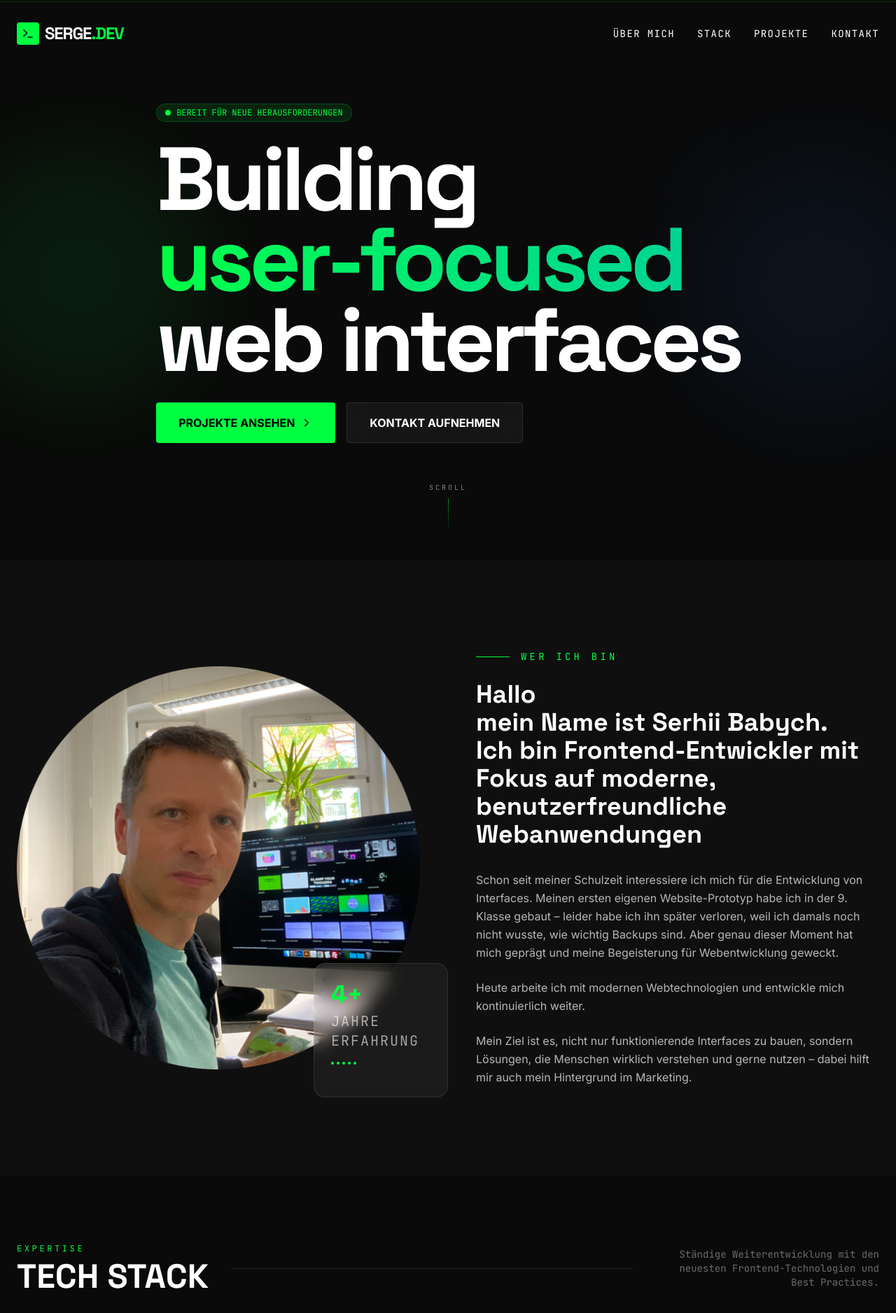
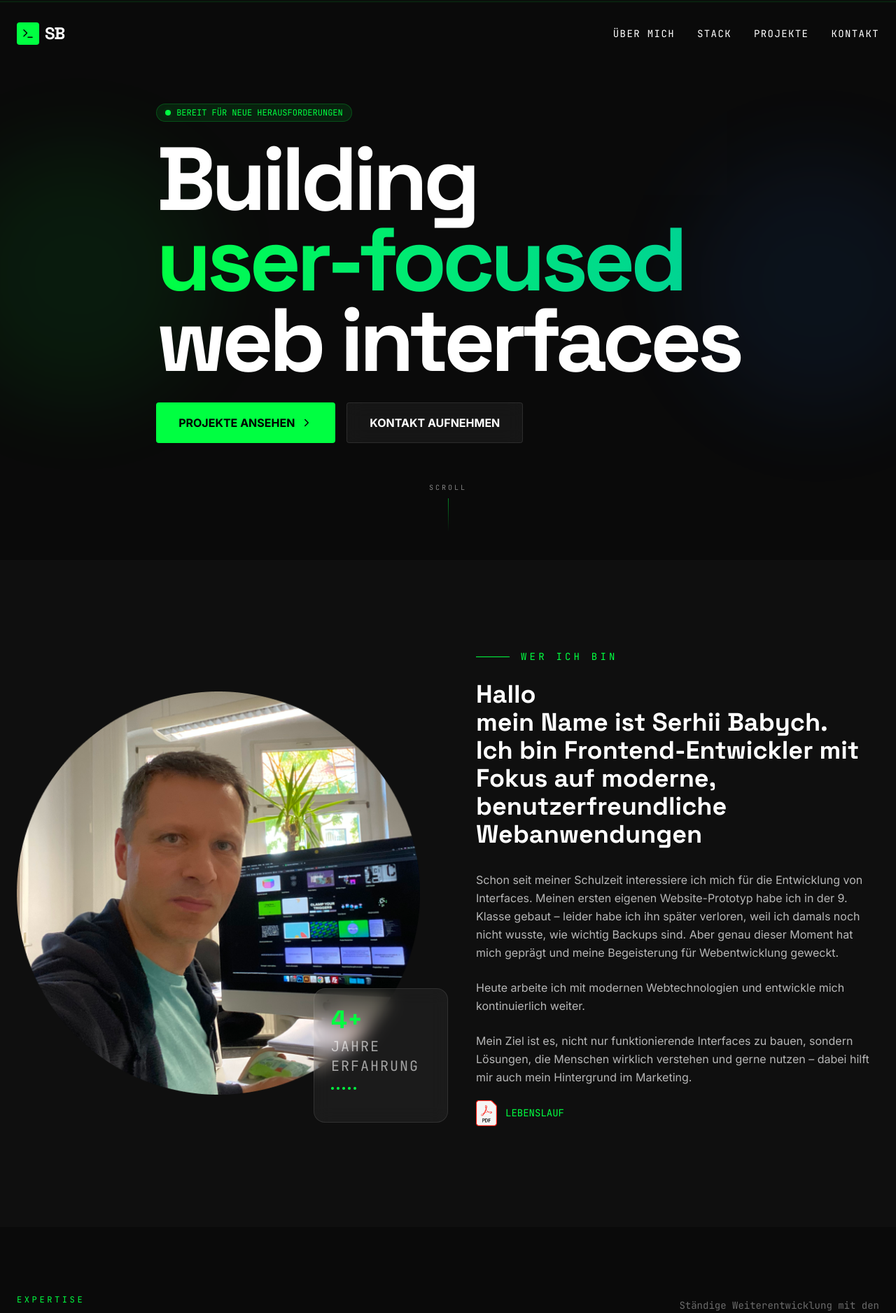
Before and after one commit to SerhiiBab/serge-dev, a React (Vite) app: page / in a window 1280 px wide. Shown: the top 1876 px of the page at 70% size. Built offline with nearby package versions, Linux system fonts and the light colour scheme.

Commit message:
Habe Header geändert

```diff
--- a/src/App.tsx
+++ b/src/App.tsx
@@ -52,7 +52,7 @@ const Nav = () => {
           <div className="w-8 h-8 bg-accent rounded-sm flex items-center justify-center text-black">
             <Terminal size={18} />
           </div>
-          <span>SERGE<span className="text-accent">.DEV</span></span>
+          <span>SB</span>
         </motion.div>
 
         <div className="hidden md:flex items-center gap-8">
@@ -192,6 +192,15 @@ const About = () => {
                 Mein Ziel ist es, nicht nur funktionierende Interfaces zu bauen, sondern Lösungen,
                 die Menschen wirklich verstehen und gerne nutzen – dabei hilft mir auch mein Hintergrund im Marketing.
               </p>
+            </div>
+            <div className="cv-link mb-4 flex items-center gap-3 pt-[20px]">
+              <a href="/build/Lebenslauf_Serhii_Babych.pdf" target="_blank">
+              <img src="/public/PDF_image.png" alt="Download PDF" width="30" /></a>
+              <a href="/public/Lebenslauf_Serhii_Babych.pdf" target="_blank">
+              <h3 className="flex items-center gap-2 text-sm font-mono uppercase text-accent">
+                  Lebenslauf
+                </h3>
+              </a>
             </div>
           </motion.div>
         </div>
```
Also changed, not shown: public/PDF_image.png (added), 1 other file (tests, documents, lock files or other folders).
